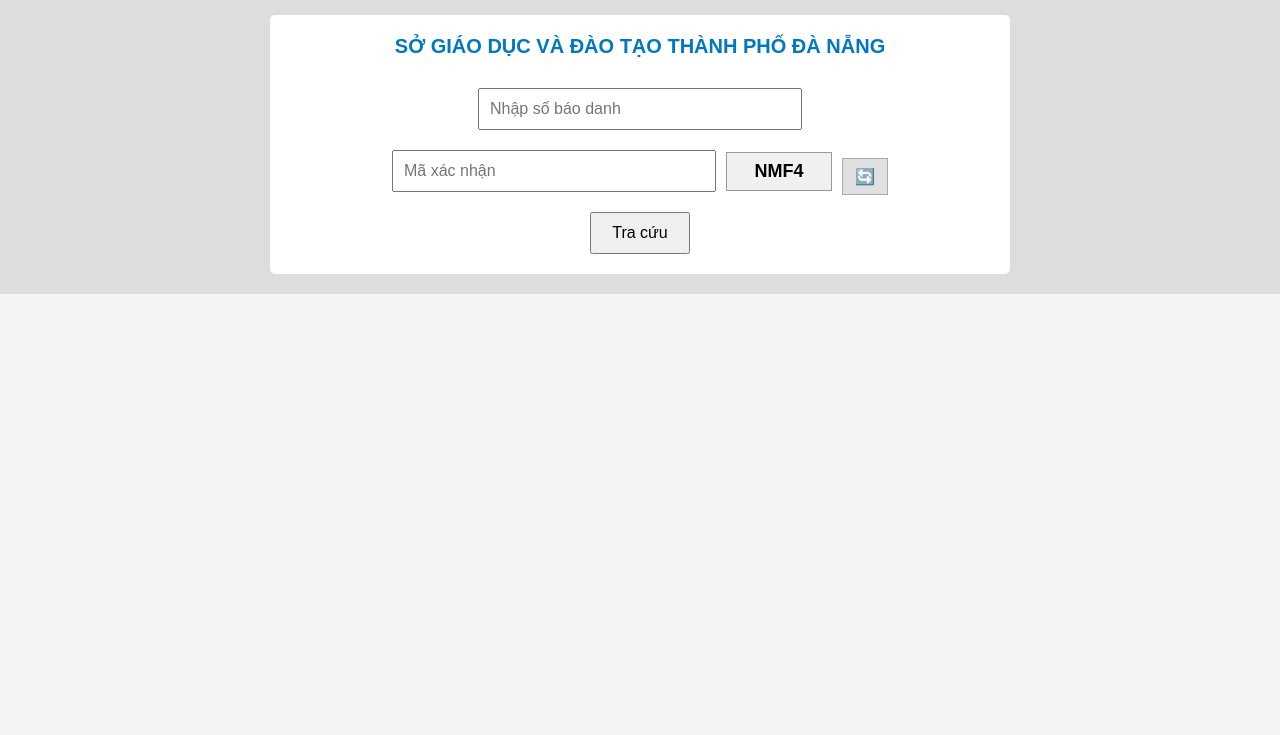
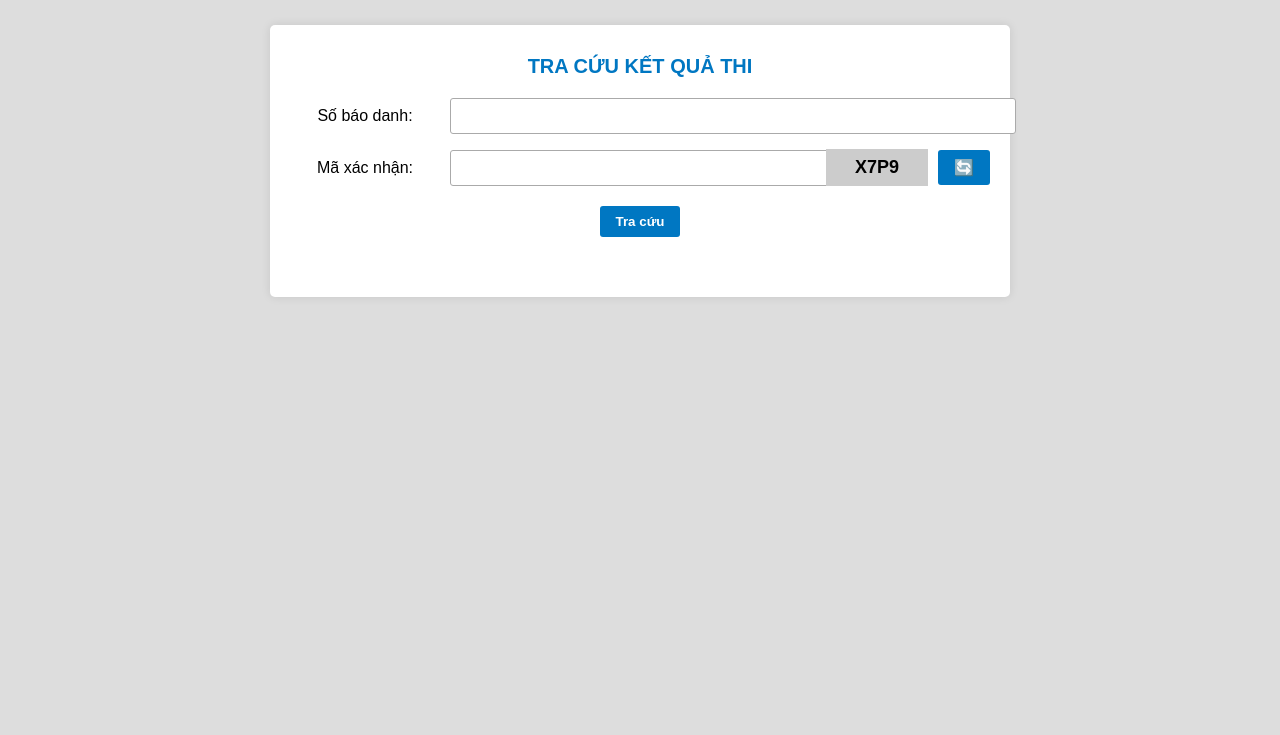
Before and after one commit to nddk1511/ttra-cuu-diem-THPT-2025, a plain HTML site: page index.html in a window 1280 px wide. Shown: the part 90-825 px from the top of the page. Before the commit the page ends 800 px from the top, so only its background shows below. Drawn offline with Linux system fonts and the light colour scheme.

Commit message:
Update index.html

```diff
--- a/index.html
+++ b/index.html
@@ -14,7 +14,7 @@
       background-color: #0077c2;
       color: yellow;
       text-align: center;
-      padding: 10px 0 0 0;
+      padding-top: 10px;
     }
     .header h2 {
       font-size: 24px;
@@ -28,15 +28,17 @@
     }
     .content-wrapper {
       background-color: #ddd;
-      padding: 20px 0;
+      padding: 30px 0;
+      min-height: calc(100vh - 120px);
     }
     .content {
       background-color: white;
       max-width: 700px;
       margin: auto;
-      padding: 20px;
+      padding: 30px 20px;
       border-radius: 5px;
       text-align: center;
+      box-shadow: 0 0 10px rgba(0,0,0,0.1);
     }
     .title-green {
       color: #0077c2;
@@ -44,107 +46,110 @@
       font-size: 20px;
       margin-bottom: 20px;
     }
+
+    .form-grid {
+      display: grid;
+      grid-template-columns: 150px 1fr;
+      align-items: center;
+      gap: 10px;
+      margin: 15px 0;
+    }
+
     input[type="text"] {
-      width: 300px;
-      padding: 10px;
-      margin: 10px 0;
+      padding: 8px 12px;
       font-size: 16px;
+      width: 100%;
+      border: 1px solid #aaa;
+      border-radius: 3px;
     }
-    .captcha-section {
-      display: flex;
+
+    .captcha-row {
+      display: grid;
+      grid-template-columns: 150px 1fr auto auto;
       align-items: center;
-      justify-content: center;
       gap: 10px;
     }
-    .captcha-box {
+
+    .captcha-img {
+      background-color: #ccc;
+      padding: 8px 16px;
+      font-weight: bold;
+      font-size: 18px;
+      min-width: 70px;
+      text-align: center;
+    }
+
+    button, .refresh-btn {
+      padding: 8px 16px;
+      background-color: #0077c2;
+      color: white;
+      border: none;
+      font-weight: bold;
+      cursor: pointer;
+      border-radius: 3px;
+    }
+
+    .result {
+      margin-top: 30px;
       font-size: 18px;
       font-weight: bold;
-      background: #f0f0f0;
-      padding: 8px 12px;
-      border: 1px solid #999;
-      width: 80px;
-      text-align: center;
     }
-    button {
-      padding: 10px 20px;
-      font-size: 16px;
+    .score-row {
       margin-top: 10px;
-      cursor: pointer;
-    }
-    .refresh-btn {
-      background-color: #e0e0e0;
-      border: 1px solid #aaa;
-      padding: 8px 12px;
-    }
-    .result {
-      margin-top: 20px;
       font-size: 18px;
-      display: none;
-    }
-    .result span {
-      display: inline-block;
-      margin: 5px 10px;
     }
   </style>
 </head>
 <body>
   <div class="header">
     <h2>SỞ GIÁO DỤC VÀ ĐÀO TẠO THÀNH PHỐ ĐÀ NẴNG</h2>
-    <h1>TRANG TRA CỨU KẾT QUẢ THI TỐT NGHIỆP THPT 2025</h1>
+    <h1>TRANG TRA CỨU KẾT QUẢ THI TỐT NGHIỆP THPT NĂM 2025</h1>
   </div>
-
   <div class="content-wrapper">
     <div class="content">
-      <div class="title-green">SỞ GIÁO DỤC VÀ ĐÀO TẠO THÀNH PHỐ ĐÀ NẴNG</div>
+      <div class="title-green">TRA CỨU KẾT QUẢ THI</div>
 
-      <input type="text" id="sbd" placeholder="Nhập số báo danh"><br>
-
-      <div class="captcha-section">
-        <input type="text" id="captcha-input" placeholder="Mã xác nhận">
-        <div class="captcha-box" id="captcha-code">AB12</div>
-        <button class="refresh-btn" onclick="generateCaptcha()">🔄</button>
+      <div class="form-grid">
+        <label for="sbd">Số báo danh:</label>
+        <input type="text" id="sbd">
       </div>
 
-      <button onclick="checkResult()">Tra cứu</button>
+      <div class="captcha-row">
+        <label for="captcha-input">Mã xác nhận:</label>
+        <input type="text" id="captcha-input">
+        <div class="captcha-img" id="captcha">X7P9</div>
+        <div class="refresh-btn" onclick="refreshCaptcha()">🔄</div>
+      </div>
 
-      <div class="result" id="result-box">
-        <p><strong>Họ và tên:</strong> Nguyễn Đình Đăng Khoa</p>
-        <div>
-          <span><strong>Toán:</strong> 6.35</span>
-          <span><strong>Văn:</strong> 5</span>
-          <span><strong>Lý:</strong> 8.5</span>
-          <span><strong>Hóa:</strong> 8.5</span>
-        </div>
+      <div style="margin-top: 20px;">
+        <button onclick="traCuu()">Tra cứu</button>
       </div>
+
+      <div class="result" id="result"></div>
     </div>
   </div>
 
   <script>
-    let currentCaptcha = '';
-
-    function generateCaptcha() {
-      const chars = 'ABCDEFGHIJKLMNOPQRSTUVWXYZ0123456789';
-      currentCaptcha = '';
-      for (let i = 0; i < 4; i++) {
-        currentCaptcha += chars.charAt(Math.floor(Math.random() * chars.length));
-      }
-      document.getElementById('captcha-code').innerText = currentCaptcha;
+    function refreshCaptcha() {
+      const random = Math.random().toString(36).substring(2, 6).toUpperCase();
+      document.getElementById('captcha').textContent = random;
     }
 
-    function checkResult() {
+    function traCuu() {
       const sbd = document.getElementById('sbd').value.trim();
-      const captchaInput = document.getElementById('captcha-input').value.trim().toUpperCase();
+      const captcha = document.getElementById('captcha-input').value.trim();
+      const realCaptcha = document.getElementById('captcha').textContent.trim();
+      const resultDiv = document.getElementById('result');
 
-      if (sbd === '34001564' && captchaInput === currentCaptcha) {
-        document.getElementById('result-box').style.display = 'block';
+      if (sbd === '34001564' && captcha === realCaptcha) {
+        resultDiv.innerHTML = `
+          <div>Họ và tên: Nguyễn Đình Đăng Khoa</div>
+          <div class="score-row">Toán: 6,35 | Văn: 5 | Lý: 8,5 | Hóa: 8,5</div>
+        `;
       } else {
-        alert('Sai số báo danh hoặc mã xác nhận!');
-        document.getElementById('result-box').style.display = 'none';
+        resultDiv.innerHTML = "<div style='color:red;'>Số báo danh hoặc mã xác nhận không đúng!</div>";
       }
     }
-
-    // Tạo captcha ban đầu
-    window.onload = generateCaptcha;
   </script>
 </body>
 </html>
```
